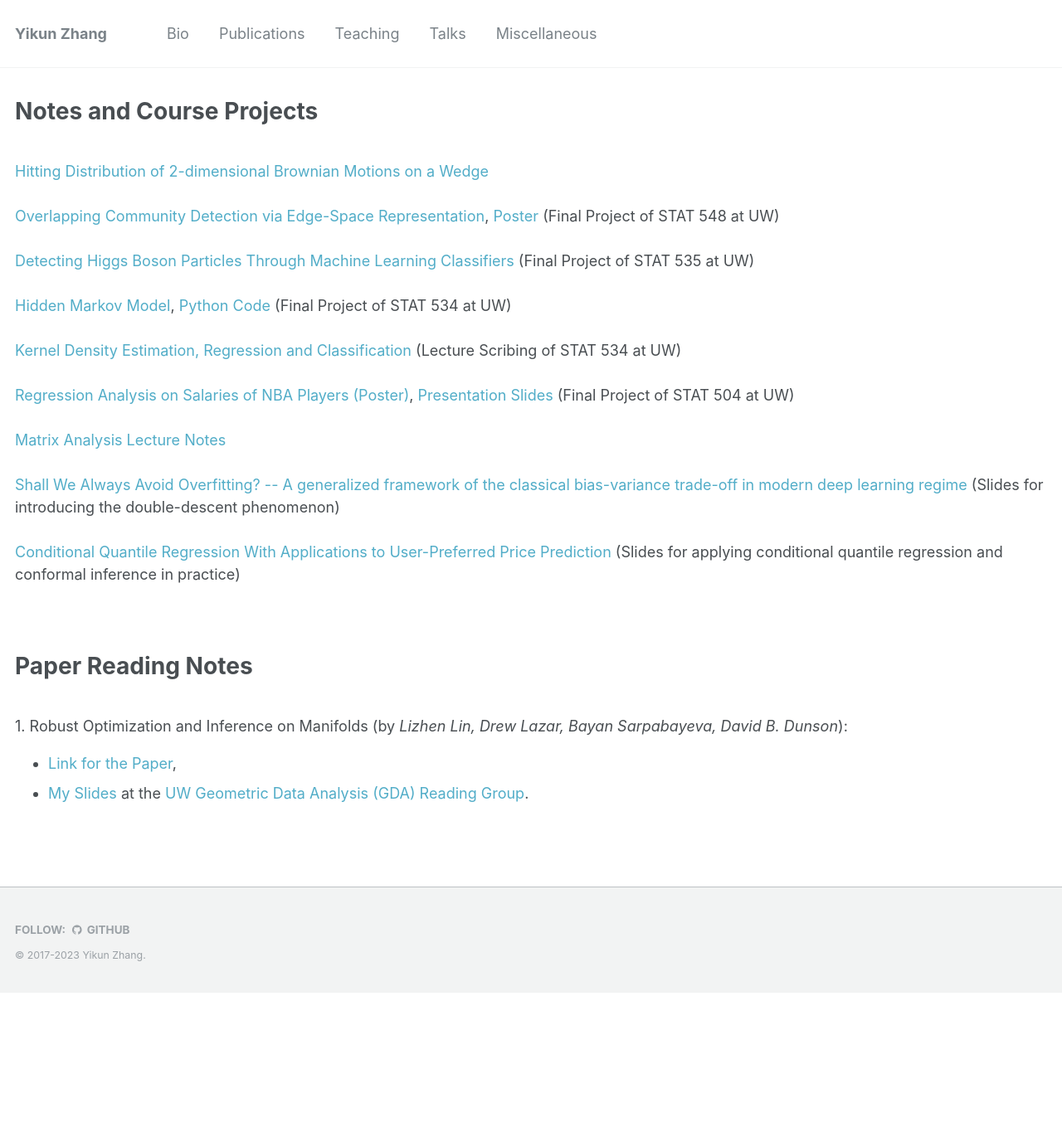
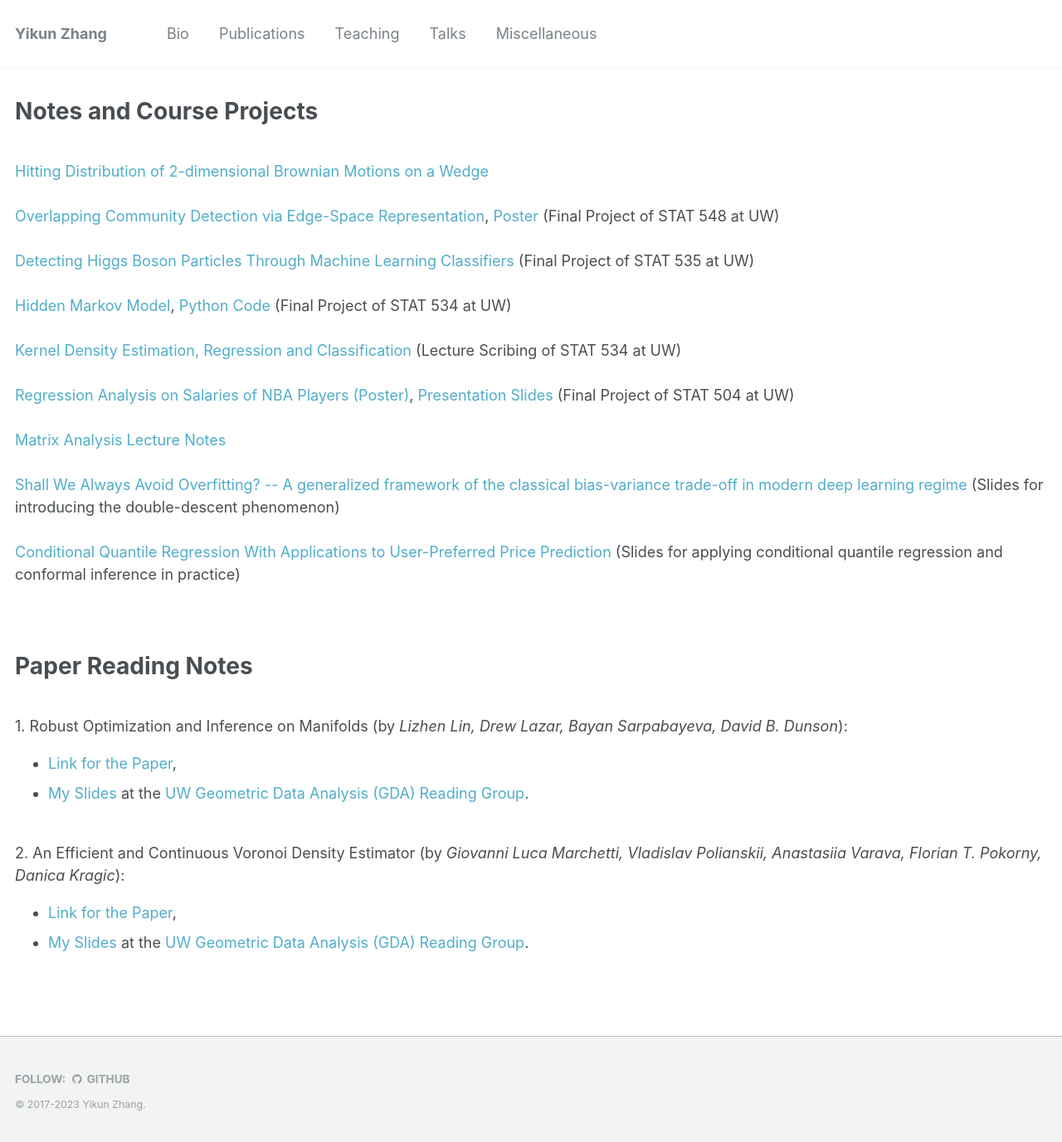
Before and after one commit to zhangyk8/zhangyk8.github.io, a Jekyll site: the page built from _portfolio/portfolio-1.html, in a window 1280 px wide. Shown: the whole page at 83% size. Built offline with Jekyll 4.4.1, drawn with Linux system fonts in a browser that asks for light colours; before the commit the page ends 1197 px from its top, so only the background shows below that.

Commit message:
Update portfolio-1.html

```diff
--- a/_portfolio/portfolio-1.html
+++ b/_portfolio/portfolio-1.html
@@ -56,3 +56,15 @@ permalink: /portfolio/
   </li>
 </ul>
 <br>
+
+2. An Efficient and Continuous Voronoi Density Estimator (by <i>Giovanni Luca Marchetti, Vladislav Polianskii, Anastasiia Varava, Florian T. Pokorny, Danica Kragic</i>):
+<br>
+<ul>
+  <li>
+    <a href="https://arxiv.org/abs/2210.03964">Link for the Paper</a>,
+  </li>
+  <li>
+  <a href="Paper_Reading/Radial_VDE.pdf">My Slides</a> at the <a href="https://uwgeometry.github.io/">UW Geometric Data Analysis (GDA) Reading Group</a>.
+  </li>
+</ul>
+<br>
```
